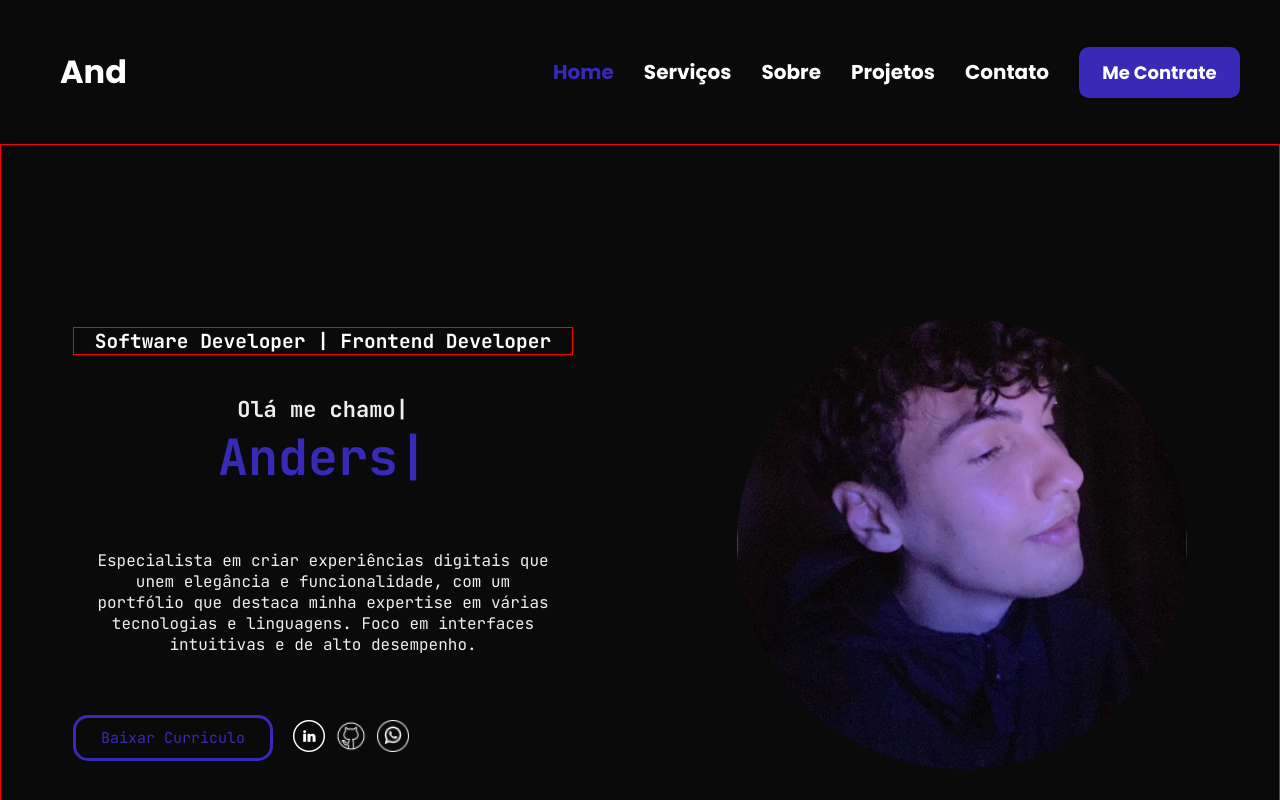
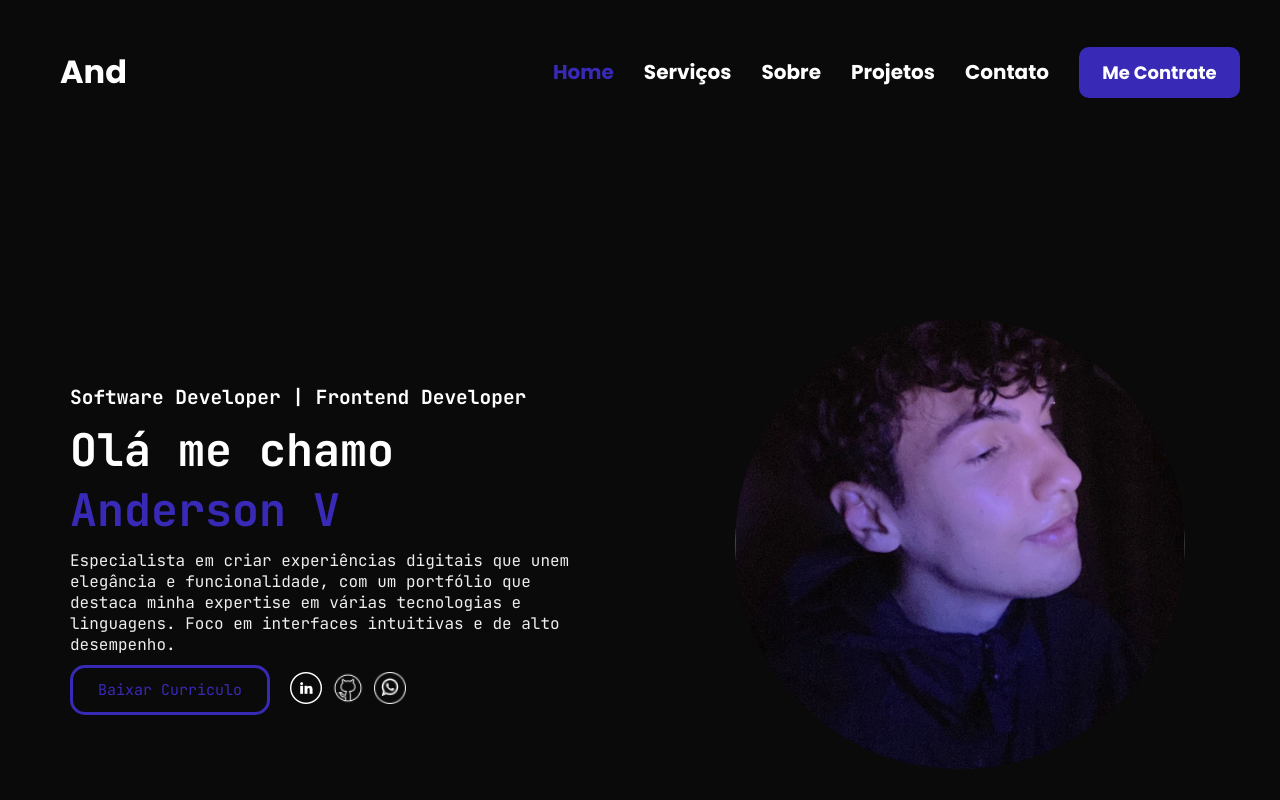
Before and after one commit to luvsscorpius/dev-and-portfolio-react, a React (Create React App) app in the folder frontend/: page / in a window 1280 px wide. Shown: the top 800 px of the page. Built offline with nearby package versions, Linux system fonts and the light colour scheme.

Commit message:
style(home.jsx): finishing mobile styling home

```diff
--- a/frontend/src/Pages/Home/Home.jsx
+++ b/frontend/src/Pages/Home/Home.jsx
@@ -78,9 +78,6 @@ export const Home = () => {
 
         </H.main>
 
-        <H.main>
-            <h1>testeeee</h1>
-        </H.main>
         </>
     )
 }
--- a/frontend/src/Pages/Home/Styles.jsx
+++ b/frontend/src/Pages/Home/Styles.jsx
@@ -4,6 +4,9 @@ export const main = styled.main`
     // Aplicando mobile-first
     width: 100%;
     height: 100%;
+    display: flex;
+    flex-direction: column;
+    background-color: #0A0A0A;
 
     //Para tablets
     @media (min-width: 768px) {
@@ -17,7 +20,6 @@ export const main = styled.main`
         display: flex;
         flex-direction: row;
         background-color: #0A0A0A;
-        border: 1px solid red;
     }
 `
 
@@ -29,11 +31,16 @@ export const mainContent = styled.div`
     flex-direction: column;
     gap: 30px;
     background-color: #0A0A0A;
+    order: 1;
 
     // Tablets
     @media (min-width: 768px) {
-        padding: 10px;
-        gap: 40px;
+        padding: 0px;
+        gap: 0px;
+    }
+
+    @media (min-width: 1024px) {
+        order: 0;
     }
 `
 
@@ -47,7 +54,7 @@ export const h2Content = styled.div`
 
     @media (min-width: 768px) {
         width: 100%;
-        border: 1px solid red;
+        margin: 30px;
 
         h2 {
             text-align: center;
@@ -61,6 +68,11 @@ export const h2Content = styled.div`
         font-weight: 100;
         font-style: normal;
         color: #fff;
+        margin: 10px;
+
+        h2 {
+            text-align: start;
+        }
     }
 `
 
@@ -82,10 +94,19 @@ export const introContent = styled.div`
 
     @media (min-width: 1024px) {
         width: 500px;
-        font-family: "JetBrains Mono", serif;
-        font-size: 22px;
-        font-weight: bold;
-        color: #fff;
+
+        h1 {
+            text-align: start;
+            font-family: "JetBrains Mono", serif;
+            font-size: 45px;
+            font-weight: bold;
+            color: #fff;
+        }
+
+        .name {
+            text-align: start;
+            font-size: 45px;
+        }
     }
 `
 
@@ -103,27 +124,34 @@ export const descriptionContent = styled.div`
 
     @media (min-width: 1024px) {
         width: 500px;
-        font-family: "JetBrains Mono", serif;
-        color: #eee;
+        margin: 10px;
+
+        p {
+            text-align: start;
+            padding: 0;
+        }
     }
 `
 
 export const linksContent = styled.div`
-    width: 500px;
-    heigth: 168px;
+
+    width: 100%;
     display: flex;
-    flex-direction: row;
-    gap: 15px;
+    flex-direction: column;
+    justify-content: center;
+    align-items: center;
+    gap: 10px;
+    padding: 10px;
 
     button {
+        width: 50%;
+        height: 60px;
+        border-radius: 15px;
+        font-size: 15px;
+        color: #382AB6;
         border: 3px solid #382AB6;
         background-color: transparent;
         font-family: "JetBrains Mono", serif;
-        color: #fff;
-        width: 40%;
-        border-radius: 15px;
-        font-size: 15px;
-        color: #382AB6;
     }
 
     button:hover {
@@ -144,16 +172,18 @@ export const linksContent = styled.div`
         }
     }
 
-    @media (max-width: 724px) {
-        width: 100%;
-
-        flex-direction: column;
-        justify-content: center;
-        align-items: center;
+    @media (min-width: 1024px) {
+        width: 500px;
+        heigth: 168px;
+        display: flex;
+        flex-direction: row;
+        justify-content: start;
+        gap: 15px;
+        padding: 0;
 
         button {
-            width: 50%;
-            height: 60px;
+            width: 40%;
+            height: 50px;
         }
     }
 `
```
